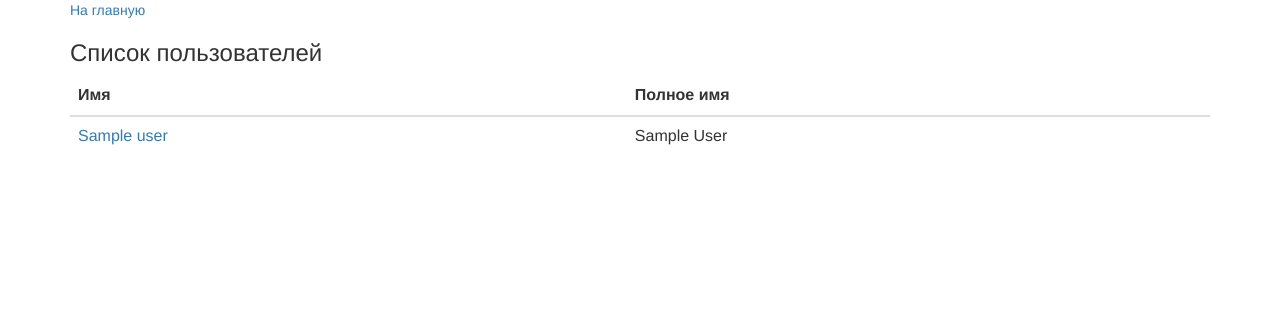
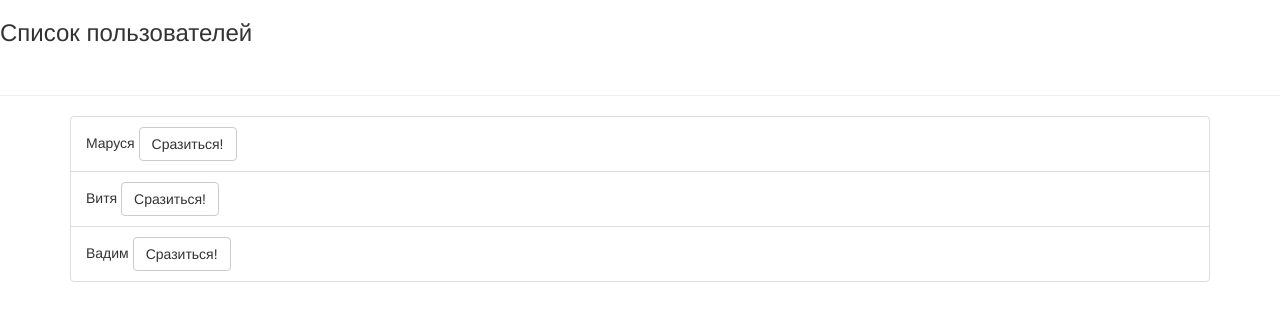
Before and after one commit to nosoc/quizapp, a Flask app: page /users in a window 1280 px wide. Shown: the top 321 px of the page. Run offline with Flask 2, Linux system fonts and the light colour scheme; the visitor is signed in with stand-in values (Sample User, id 1); a database or web service that is not in the repository returns one stand-in record (values such as "Sample title"); parts of the project's set-up code (start-up, migrations or seed data) failed here and were passed over; some libraries are stand-ins or nearby versions.

Commit message:
Update users.html

```diff
--- a/src/templates/users.html
+++ b/src/templates/users.html
@@ -2,7 +2,8 @@
 
   <head>
     <meta charset="utf-8">
-    <title>Список пользователей</title>
+    <title>
+    </title>
     <meta name="viewport" content="width=device-width, initial-scale=1.0">
     <meta name="description" content="">
     <meta name="author" content="">
@@ -12,24 +13,40 @@
     rel="stylesheet">
   </head>
 
-   <body>
-        <div class="container">
-            <a href="/">На главную</a>
-            <h3>Список пользователей</h3>
-            <table class="table">
-                <thead>
-                    <th>Имя</th>
-                    <th>Полное имя</th>
-                </thead>
-                <tbody>
-                    {% for user in users %}
-                    <tr>
-                        <td><a href="/users/{{user.name}}">{{user.name}}</a></td>
-                        <td>{{user.full_name}}</td>
-                    <tr>
-                    {% endfor %}
-                </tbody>
-            </table>
-        </div>
-    </body>
+  <body>
+    <h3>
+      Список пользователей
+    </h3>
+    <ul class="list-group">
+    </ul>
+    <div class="page-header">
+    </div>
+    <div class="container">
+      <li class="list-group-item">
+        Маруся
+        <button type="submit" class="btn btn-default">
+          Сразиться!
+        </button>
+      </li>
+      <li class="list-group-item">
+        Витя
+        <button type="submit" class="btn btn-default">
+          Сразиться!
+        </button>
+      </li>
+      <li class="list-group-item">
+        Вадим
+        <button type="submit" class="btn btn-default">
+          Сразиться!
+        </button>
+      </li>
+    </div>
+    <script src="https://ajax.googleapis.com/ajax/libs/jquery/1.7.2/jquery.min.js"
+    >
+    </script>
+    <script src="https://netdna.bootstrapcdn.com/bootstrap/3.0.0/js/bootstrap.min.js"
+    >
+    </script>
+  </body>
+
 </html>
```
